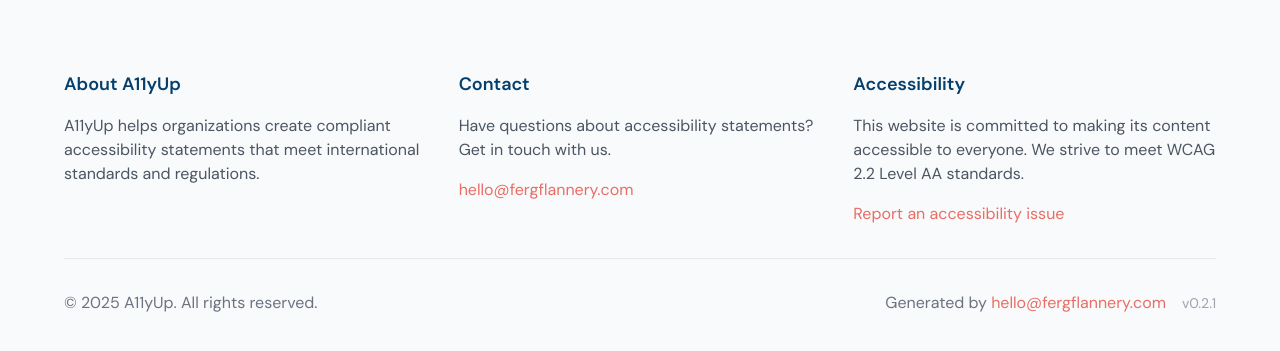
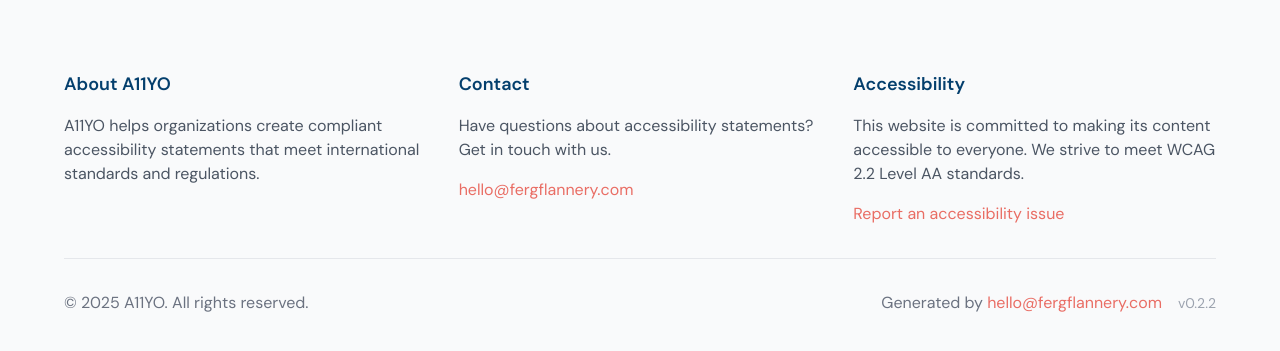
Before and after one commit to thefergflannery/a11yup, a React (Vite) app in the folder client/: page / in a window 1280 px wide. Shown: the part 2740-3091 px from the top of the page. Built offline with nearby package versions, Linux system fonts and the light colour scheme.

Commit message:
feat: update product name to A11YO (v0.2.2)

```diff
--- a/client/src/App.tsx
+++ b/client/src/App.tsx
@@ -7,7 +7,7 @@
 import { Analytics } from '@vercel/analytics/react';
 
 // Version tracking
-const VERSION = '0.2.1'; // Updated navigation and form buttons
+const VERSION = '0.2.2'; // Updated product name to A11YO
 
 // WCAG versions and levels
 const WCAG_VERSIONS = [
@@ -703,9 +703,9 @@
     <div className="max-w-7xl mx-auto py-12 px-4 sm:px-6 lg:px-8">
       <div className="grid grid-cols-1 md:grid-cols-3 gap-8">
         <div>
-          <h3 className="text-lg font-semibold text-secondary-700 mb-4">About A11yUp</h3>
+          <h3 className="text-lg font-semibold text-secondary-700 mb-4">About A11YO</h3>
           <p className="text-gray-600 mb-4">
-            A11yUp helps organizations create compliant accessibility statements that meet international standards and regulations.
+            A11YO helps organizations create compliant accessibility statements that meet international standards and regulations.
           </p>
         </div>
         <div>
@@ -730,7 +730,7 @@
       <div className="mt-8 pt-8 border-t border-gray-200">
         <div className="flex flex-col md:flex-row justify-between items-center">
           <p className="text-gray-500">
-            © {new Date().getFullYear()} A11yUp. All rights reserved.
+            © {new Date().getFullYear()} A11YO. All rights reserved.
           </p>
           <div className="flex items-center space-x-4">
             <p className="text-gray-500 mt-4 md:mt-0">
```
